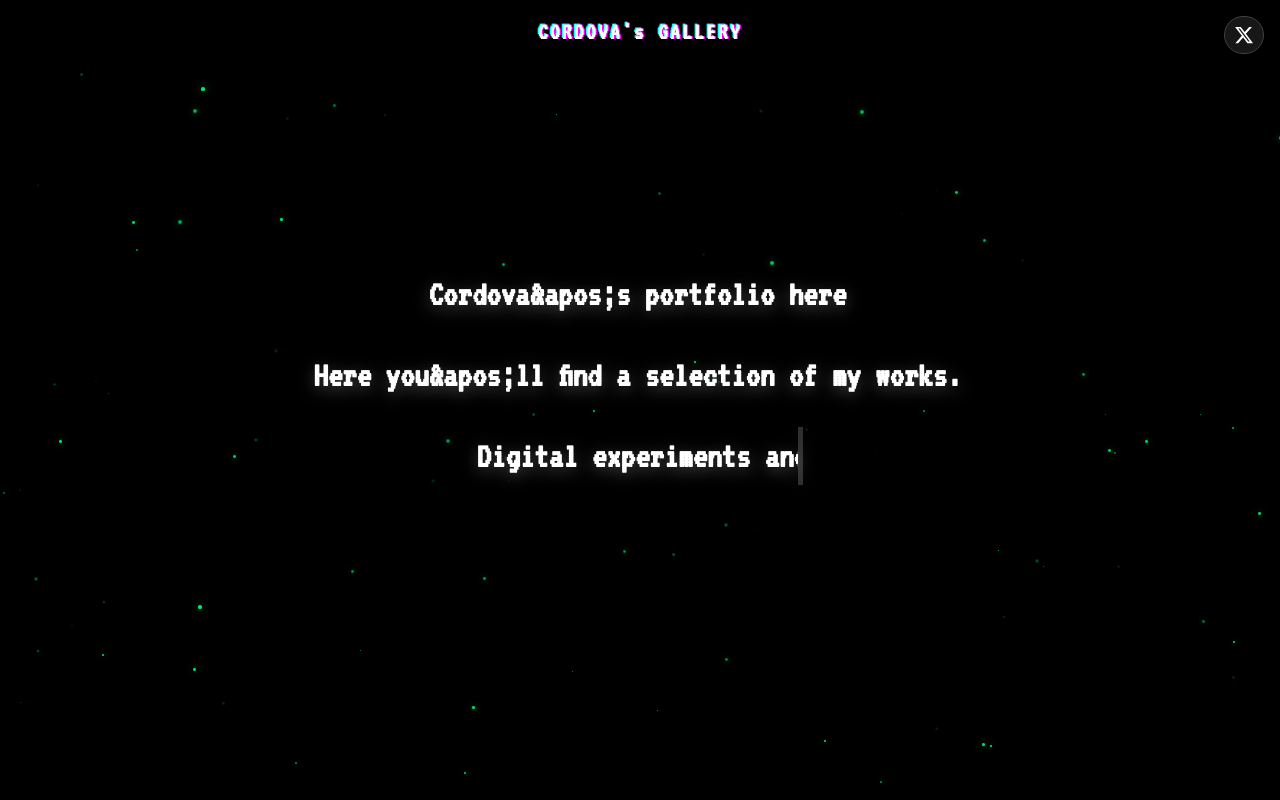
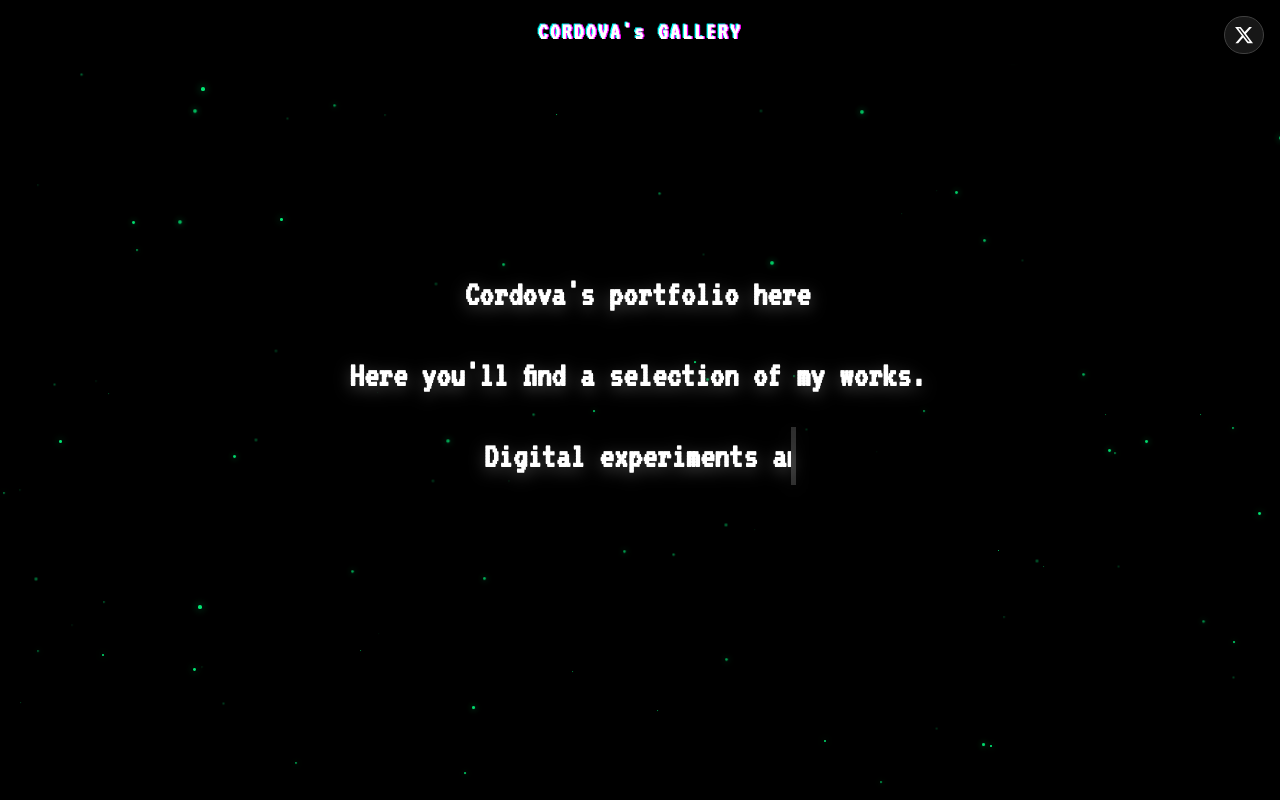
Before and after one commit to burriedguilty/cordova, a Next.js app: page / in a window 1280 px wide. Shown: the top 800 px of the page. Built offline with nearby package versions, Linux system fonts and the light colour scheme; grey boxes are pictures that could not be loaded.

Commit message:
Fix apostrophe rendering issues in text content

```diff
--- a/src/components/WelcomeSection.tsx
+++ b/src/components/WelcomeSection.tsx
@@ -102,8 +102,8 @@ const StarsField: React.FC = () => {
 
 const AUTHOR = "by Cordova";
 
-const LINE1 = "Cordova&apos;s portfolio here";
-const LINE2 = "Here you&apos;ll find a selection of my works.";
+const LINE1 = "Cordova's portfolio here";
+const LINE2 = "Here you'll find a selection of my works.";
 const LINE3 = "Digital experiments and portfolio projects.";
 
 const WelcomeSection = () => {
@@ -171,8 +171,8 @@ const WelcomeSection = () => {
 
           {/* Center: Website Name with Glitch Effect */}
           <div className="text-base sm:text-lg md:text-xl lg:text-2xl font-bold text-white tracking-widest text-center mx-auto pt-1 md:pt-0">
-            <span className="hidden xs:inline" style={{ animation: 'glitch 2s infinite' }}>CORDOVA&apos;s</span>
-            <span className="xs:hidden" style={{ animation: 'glitch 2s infinite' }}>CORDOVA&apos;s</span>
+            <span className="hidden xs:inline" style={{ animation: 'glitch 2s infinite' }}>CORDOVA's</span>
+            <span className="xs:hidden" style={{ animation: 'glitch 2s infinite' }}>CORDOVA's</span>
             {' '}
             <span style={{
               animation: 'glitchText 3s infinite',
@@ -220,12 +220,12 @@ const WelcomeSection = () => {
           <div className="max-w-xs sm:max-w-sm md:max-w-xl lg:max-w-2xl w-full">
             <div className="text-xl sm:text-2xl md:text-3xl lg:text-4xl font-bold text-white drop-shadow-[0_4px_8px_rgba(255,255,255,0.25)] mb-4 md:mb-8 leading-relaxed flex flex-col gap-1">
               <div>
-                <span className="typewriter-paragraph">{LINE1}</span>
+                <span className="typewriter-paragraph">{"Cordova's portfolio here"}</span>
               </div>
 
               {line1Done && (
                 <div>
-                  <span className={`typewriter-paragraph ${line2Done ? 'typing-done' : ''}`}>{LINE2}</span>
+                  <span className={`typewriter-paragraph ${line2Done ? 'typing-done' : ''}`}>{"Here you'll find a selection of my works."}</span>
                 </div>
               )}
 
```
